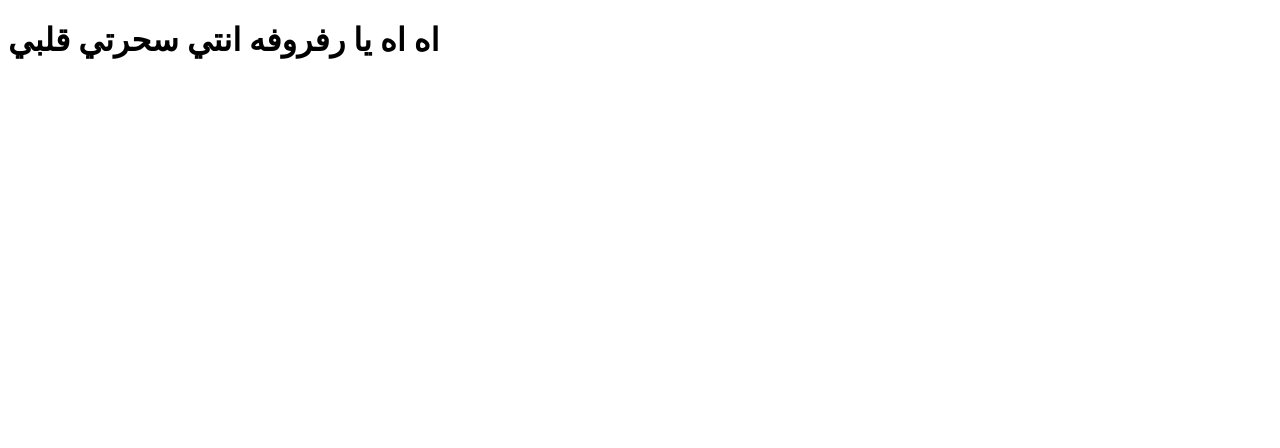
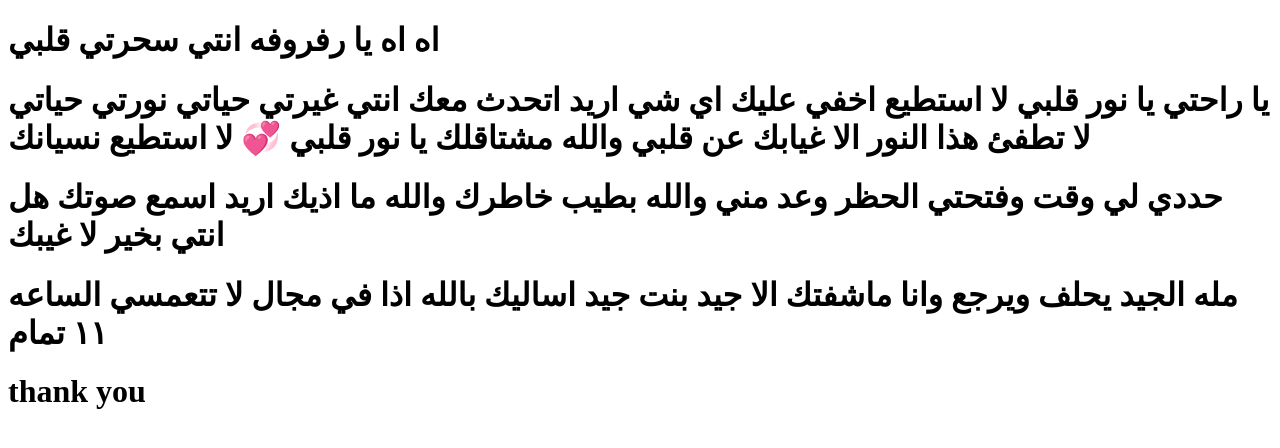
Before and after one commit to albshyryhsam/Ra, a plain HTML site: page index.html in a window 1280 px wide. Drawn offline with Linux system fonts and the light colour scheme.

Commit message:
Add files via upload

```diff
--- a/index.html
+++ b/index.html
@@ -6,5 +6,10 @@
 </head>
 <body>
     <h1>اه اه يا رفروفه انتي سحرتي قلبي </h1>
+    <h1>يا راحتي يا نور قلبي لا استطيع اخفي عليك اي شي اريد اتحدث معك انتي غيرتي حياتي نورتي حياتي لا تطفئ هذا النور الا غيابك عن قلبي والله مشتاقلك يا نور قلبي 💞 لا استطيع نسيانك </h1>
+    <h1>حددي لي وقت وفتحتي الحظر وعد مني والله بطيب خاطرك والله ما اذيك اريد اسمع صوتك هل انتي بخير لا غيبك</h1>
+    <h1>مله الجيد يحلف ويرجع وانا ماشفتك الا جيد بنت جيد
+    اساليك بالله اذا في مجال لا تتعمسي الساعه ١١ تمام</h1>
+<h1>thank you</h1></h1>
 </body>
 </html>
```
